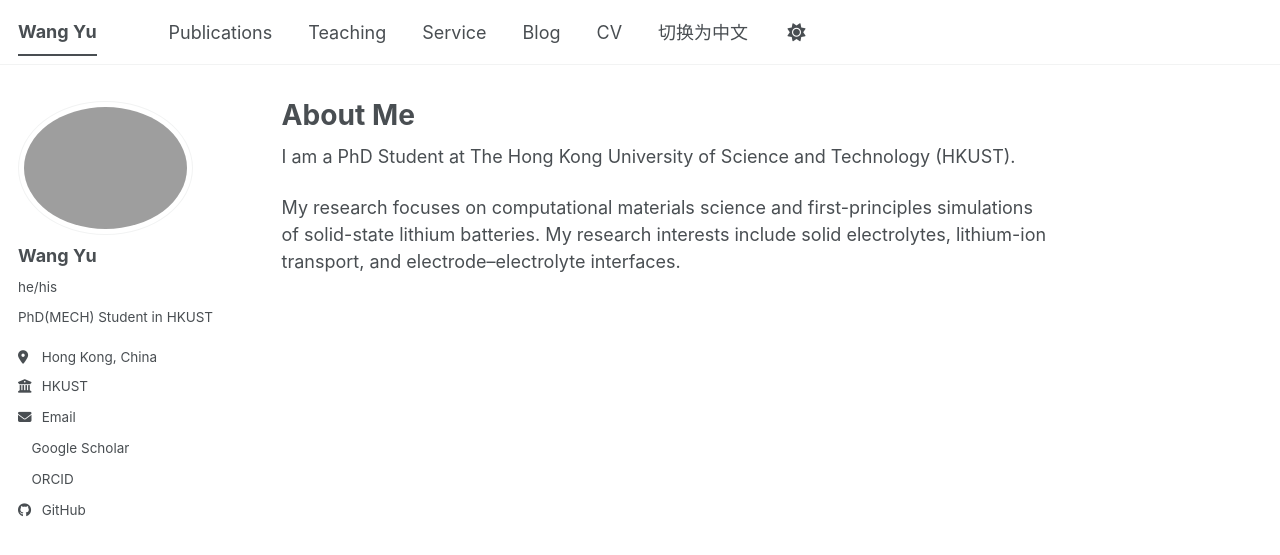
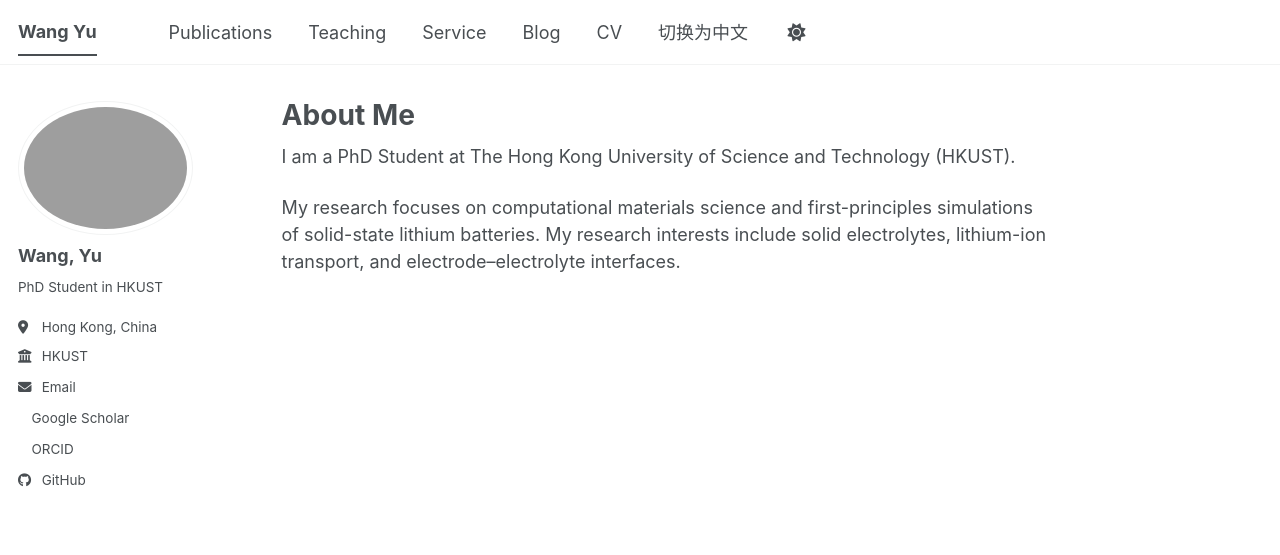
Before and after one commit to wangyu-hk/wangyu-hk.github.io, a Jekyll site: the page built from _pages/about.md, in a window 1280 px wide. Shown: the top 555 px of the page. Built offline with Jekyll 4.4.1, drawn with Linux system fonts in a browser that asks for light colours; a script bundle is joined from its source files by our own code; a style sheet for code colours, icons or effects is not loaded.

Commit message:
Revise author details in _config.yml
Updated author name format and modified bio and pronouns.

```diff
--- a/_config.yml
+++ b/_config.yml
@@ -9,9 +9,9 @@
 # Basic Site Settings
 locale                   : "en-US"
 site_theme               : "default" # The available themes options are "default", "air", "sunrise", "mint", "dirt" and "contrast"
-title                    : "Wang Yu"
+title                    : "Wang, Yu"
 title_separator          : "-"
-name                     : &name "Wang Yu"
+name                     : &name "Wang, Yu"
 description              : &description "Academic website of Wang Yu"   # Update this with a general description of your site, this is the default if not overridden by a page
 url                      : https://wangyu-hk.github.io # The base hostname & protocol for your site e.g. "https://[your GitHub username].github.io",
                                                            # or if you already have some other page hosted on Github then use "https://[your GitHub username].github.io/[Your Repo Name]"
@@ -24,9 +24,9 @@ repository               : "wangyu-hk/wangyu-hk.github.io"
 author:
   # Biographic information
   avatar           : "profile.png"
-  name             : "Wang Yu"
-  pronouns         : "he/his"
-  bio              : "PhD(MECH) Student in HKUST"
+  name             : "Wang, Yu"
+  pronouns         :
+  bio              : "PhD Student in HKUST"
   location         : "Hong Kong, China"
   employer         : "HKUST"
   uri              : # URL
```
